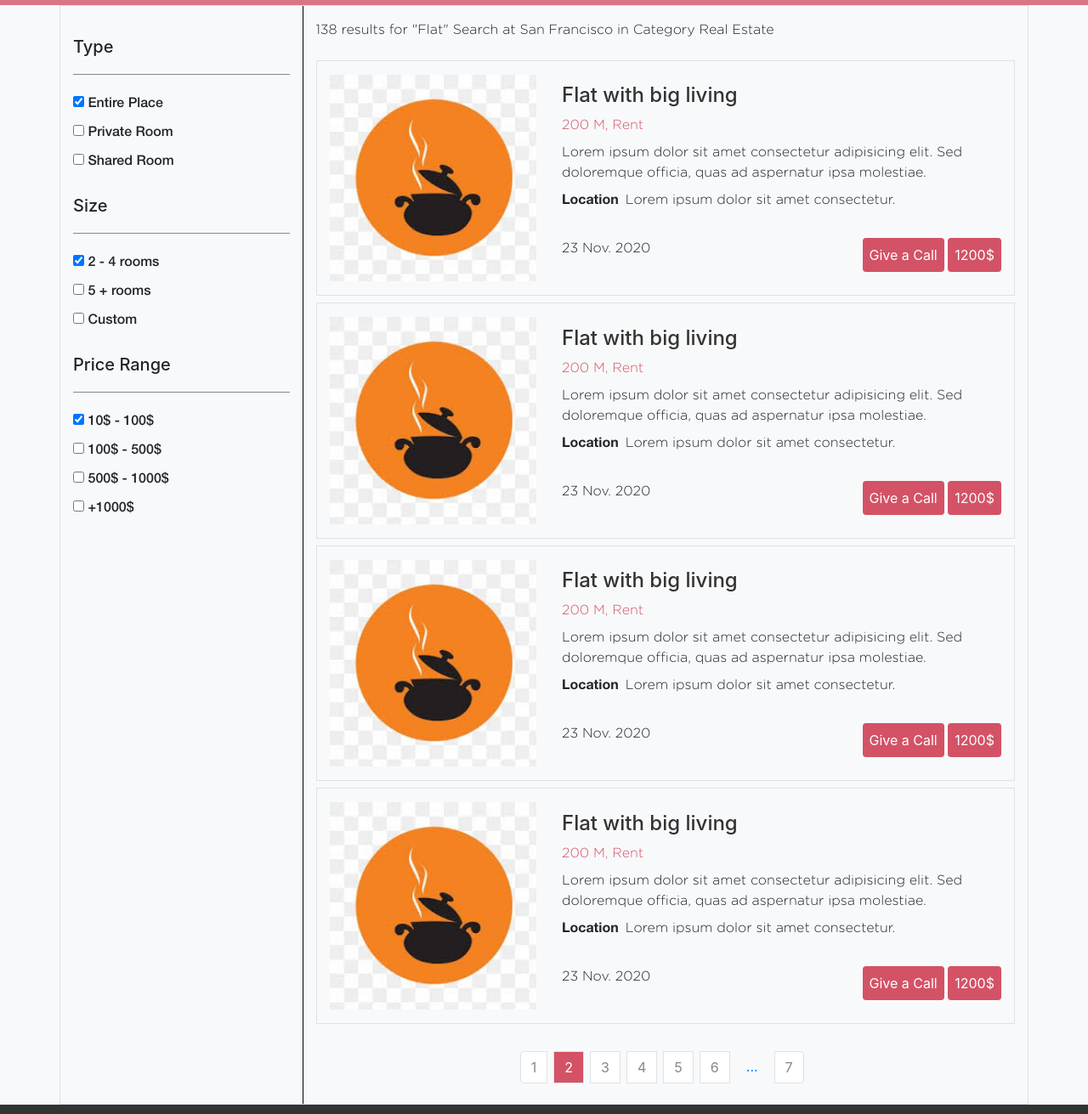
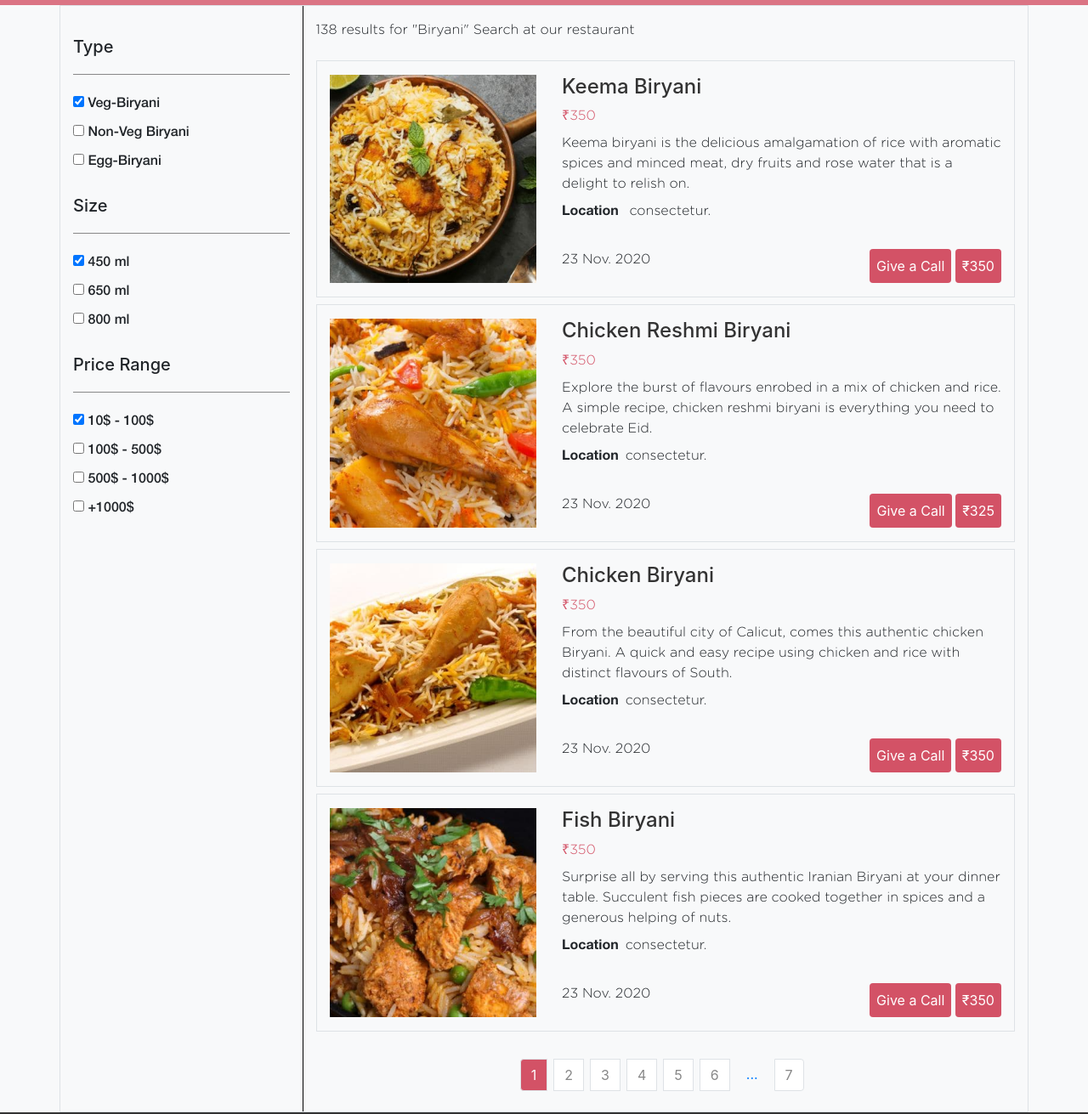
Before and after one commit to Naqhid/Biryanis-Website, a website: page search-page.html in a window 1280 px wide. Shown: the part 340-1651 px from the top of the page at 85% size. Drawn offline with nearby package versions, Linux system fonts and the light colour scheme; a web font is replaced by a local one.

```diff
--- a/search-page.html
+++ b/search-page.html
@@ -26,7 +26,7 @@
       <ul class="d-flex left-nav">
         <li>
           <i class="fas fa-home"></i>
-          <a href="#" class="d-none d-md-inline">Home</a>
+          <a href="index.html" class="d-none d-md-inline">Home</a>
         </li>
         <li>
           <i class="fas fa-list-alt mr-1"></i>
@@ -156,15 +156,15 @@
               <div class="filter-type ml-4 p-3">
                 <div>
                   <input type="checkbox" id="small" name="small" checked>
-                  <label for="small">2 - 4 rooms</label>
+                  <label for="small">450 ml</label>
                 </div>
                 <div>
                   <input type="checkbox" id="big" name="bog">
-                  <label for="big">5 + rooms</label>
+                  <label for="big">650 ml</label>
                 </div>
                 <div>
                   <input type="checkbox" id="custom" name="custom">
-                  <label for="custom">Custom</label>
+                  <label for="custom">800 ml</label>
                 </div>
               </div>
             </div>
@@ -213,15 +213,15 @@
             <div>
               <div>
                 <input type="checkbox" id="entire1" name="entire" checked>
-                <label for="entire1">Entire Place </label>
+                <label for="entire1">Veg-Biryani </label>
               </div>
               <div>
                 <input type="checkbox" id="private1" name="private">
-                <label for="private1">Private Room</label>
+                <label for="private1">Non-Veg Biryani</label>
               </div>
               <div>
                 <input type="checkbox" id="shared1" name="shared">
-                <label for="shared">Shared Room</label>
+                <label for="shared">Egg-Biryani</label>
               </div>
             </div>
           </div>
@@ -231,15 +231,15 @@
             <div>
               <div>
                 <input type="checkbox" id="small1" name="small" checked>
-                <label for="small1">2 - 4 rooms</label>
+                <label for="small1">450 ml</label>
               </div>
               <div>
                 <input type="checkbox" id="big1" name="bog">
-                <label for="big1">5 + rooms</label>
+                <label for="big1">650 ml</label>
               </div>
               <div>
                 <input type="checkbox" id="custom1" name="custom">
-                <label for="custom1">Custom</label>
+                <label for="custom1">800 ml</label>
               </div>
             </div>
           </div>
@@ -271,26 +271,24 @@
         <!-- finded - items -->
 
         <div class="finded-items col-md-9">
-          <p class="py-3">138 results for "Flat" Search at San Francisco in Category Real Estate</p>
+          <p class="py-3">138 results for "Biryani" Search at our restaurant</p>
 
           <div class="d-flex border py-3 my-2 flex-column flex-md-row">
             <div class="col-md-5 col-lg-4">
-              <img src="images/logo.jpg" alt="">
+              <img src="images/keemaB.jpg" alt="">
             </div>
             <article class="col-md-7 col-lg-8 d-flex flex-column justify-content-center">
-              <h4 class="text-eclipse">Flat with big living</h4>
-              <p class="text-cabaret">200 M, Rent</p>
-              <p class="my-2">Lorem ipsum dolor sit amet consectetur adipisicing elit. Sed doloremque officia, quas ad
-                aspernatur
-                ipsa molestiae. </p>
+              <h4 class="text-eclipse">Keema Biryani</h4>
+              <p class="text-cabaret">₹350	</p>
+              <p class="my-2">Keema biryani is the delicious amalgamation of rice with aromatic spices and minced meat, dry fruits and rose water that is a delight to relish on. </p>
               <p class="mb-2">
-                <strong class="mr-2">Location</strong>Lorem ipsum dolor sit amet consectetur.
+                <strong class="mr-2">Location</strong> consectetur.
               </p>
               <div class="d-flex justify-content-between mt-4">
                 <p>23 Nov. 2020</p>
                 <div>
                   <button class="color-cabaret text-white p-2 border-0 btn">Give a Call</button>
-                  <button class="color-cabaret text-white p-2 border-0 btn">1200$</button>
+                  <button class="color-cabaret text-white p-2 border-0 btn">₹350</button>
                 </div>
               </div>
             </article>
@@ -298,22 +296,20 @@
 
           <div class="d-flex border py-3 my-2 flex-column flex-md-row">
             <div class="col-md-5 col-lg-4">
-              <img src="images/logo.jpg" alt="">
+              <img src="images/ReshmiB.jpg" alt="">
             </div>
             <article class="col-md-7 col-lg-8 d-flex flex-column justify-content-center">
-              <h4 class="text-eclipse">Flat with big living</h4>
-              <p class="text-cabaret">200 M, Rent</p>
-              <p class="my-2">Lorem ipsum dolor sit amet consectetur adipisicing elit. Sed doloremque officia, quas ad
-                aspernatur
-                ipsa molestiae. </p>
+              <h4 class="text-eclipse">Chicken Reshmi Biryani</h4>
+              <p class="text-cabaret">₹350</p>
+              <p class="my-2">Explore the burst of flavours enrobed in a mix of chicken and rice. A simple recipe, chicken reshmi biryani is everything you need to celebrate Eid. </p>
               <p class="mb-2">
-                <strong class="mr-2">Location</strong>Lorem ipsum dolor sit amet consectetur.
+                <strong class="mr-2">Location</strong>consectetur.
               </p>
               <div class="d-flex justify-content-between mt-4">
                 <p>23 Nov. 2020</p>
                 <div>
                   <button class="color-cabaret text-white p-2 border-0 btn">Give a Call</button>
-                  <button class="color-cabaret text-white p-2 border-0 btn">1200$</button>
+                  <button class="color-cabaret text-white p-2 border-0 btn">₹325</button>
                 </div>
               </div>
             </article>
@@ -321,22 +317,20 @@
 
           <div class="d-flex border py-3 my-2 flex-column flex-md-row">
             <div class="col-md-5 col-lg-4">
-              <img src="images/logo.jpg" alt="">
+              <img src="images/chickenB.jpg" alt="">
             </div>
             <article class="col-md-7 col-lg-8 d-flex flex-column justify-content-center">
-              <h4 class="text-eclipse">Flat with big living</h4>
-              <p class="text-cabaret">200 M, Rent</p>
-              <p class="my-2">Lorem ipsum dolor sit amet consectetur adipisicing elit. Sed doloremque officia, quas ad
-                aspernatur
-                ipsa molestiae. </p>
+              <h4 class="text-eclipse">Chicken Biryani</h4>
+              <p class="text-cabaret">₹350</p>
+              <p class="my-2">From the beautiful city of Calicut, comes this authentic chicken Biryani. A quick and easy recipe using chicken and rice with distinct flavours of South. </p>
               <p class="mb-2">
-                <strong class="mr-2">Location</strong>Lorem ipsum dolor sit amet consectetur.
+                <strong class="mr-2">Location</strong>consectetur.
               </p>
               <div class="d-flex justify-content-between mt-4">
                 <p>23 Nov. 2020</p>
                 <div>
                   <button class="color-cabaret text-white p-2 border-0 btn">Give a Call</button>
-                  <button class="color-cabaret text-white p-2 border-0 btn">1200$</button>
+                  <button class="color-cabaret text-white p-2 border-0 btn">₹350</button>
                 </div>
               </div>
             </article>
@@ -344,22 +338,20 @@
 
           <div class="d-flex border py-3 my-2 flex-column flex-md-row">
             <div class="col-md-5 col-lg-4">
-              <img src="images/logo.jpg" alt="">
+              <img src="images/fishB.jpg" alt="">
             </div>
             <article class="col-md-7 col-lg-8 d-flex flex-column justify-content-center">
-              <h4 class="text-eclipse">Flat with big living</h4>
-              <p class="text-cabaret">200 M, Rent</p>
-              <p class="my-2">Lorem ipsum dolor sit amet consectetur adipisicing elit. Sed doloremque officia, quas ad
-                aspernatur
-                ipsa molestiae. </p>
+              <h4 class="text-eclipse">Fish Biryani</h4>
+              <p class="text-cabaret">₹350</p>
+              <p class="my-2">Surprise all by serving this authentic Iranian Biryani at your dinner table. Succulent fish pieces are cooked together in spices and a generous helping of nuts. </p>
               <p class="mb-2">
-                <strong class="mr-2">Location</strong>Lorem ipsum dolor sit amet consectetur.
+                <strong class="mr-2">Location</strong>consectetur.
               </p>
               <div class="d-flex justify-content-between mt-4">
                 <p>23 Nov. 2020</p>
                 <div>
                   <button class="color-cabaret text-white p-2 border-0 btn">Give a Call</button>
-                  <button class="color-cabaret text-white p-2 border-0 btn">1200$</button>
+                  <button class="color-cabaret text-white p-2 border-0 btn">₹350</button>
                 </div>
               </div>
             </article>
@@ -369,8 +361,9 @@
 
           <div class="d-flex justify-content-center py-4">
             <ul class="pagination">
-              <li class="page-item mr-2"><a class="page-link text-grey" href="#">1</a></li>
-              <li class="page-item mr-2"><a class="page-link text-white color-cabaret" href="#">2</a></li>
+
+              <li class="page-item mr-2"><a class="page-link text-white color-cabaret" href="#">1</a></li>
+              <li class="page-item mr-2"><a class="page-link text-grey" href="#">2</a></li>
               <li class="page-item mr-2"><a class="page-link text-grey" href="#">3</a></li>
               <li class="page-item mr-2"><a class="page-link text-grey" href="#">4</a></li>
               <li class="page-item mr-2"><a class="page-link text-grey" href="#">5</a></li>
--- a/styles/scss/layouts/_showcase.scss
+++ b/styles/scss/layouts/_showcase.scss
@@ -17,7 +17,7 @@
   position: relative;
 
   &::before {
-    content: '';
+    content: "";
     position: absolute;
     top: 0;
     left: 0;
```
Also changed, not shown: index.html (+63 -63 lines), images/ReshmiB.jpg (added), images/bread.jpg (added), images/chickenB.jpg (added), images/fishB.jpg (added), images/fruits.jpg (added), images/juice.jpg (added), images/keemaB.jpg (added).
